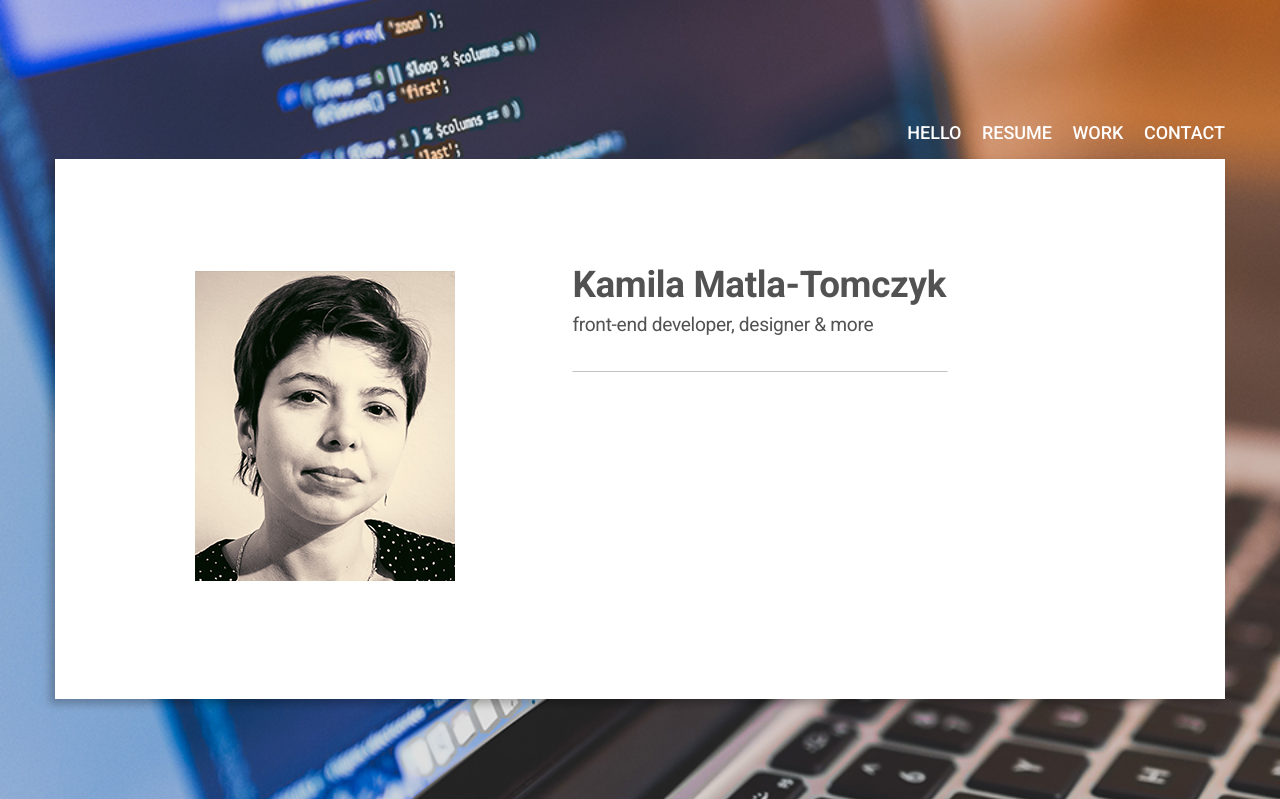
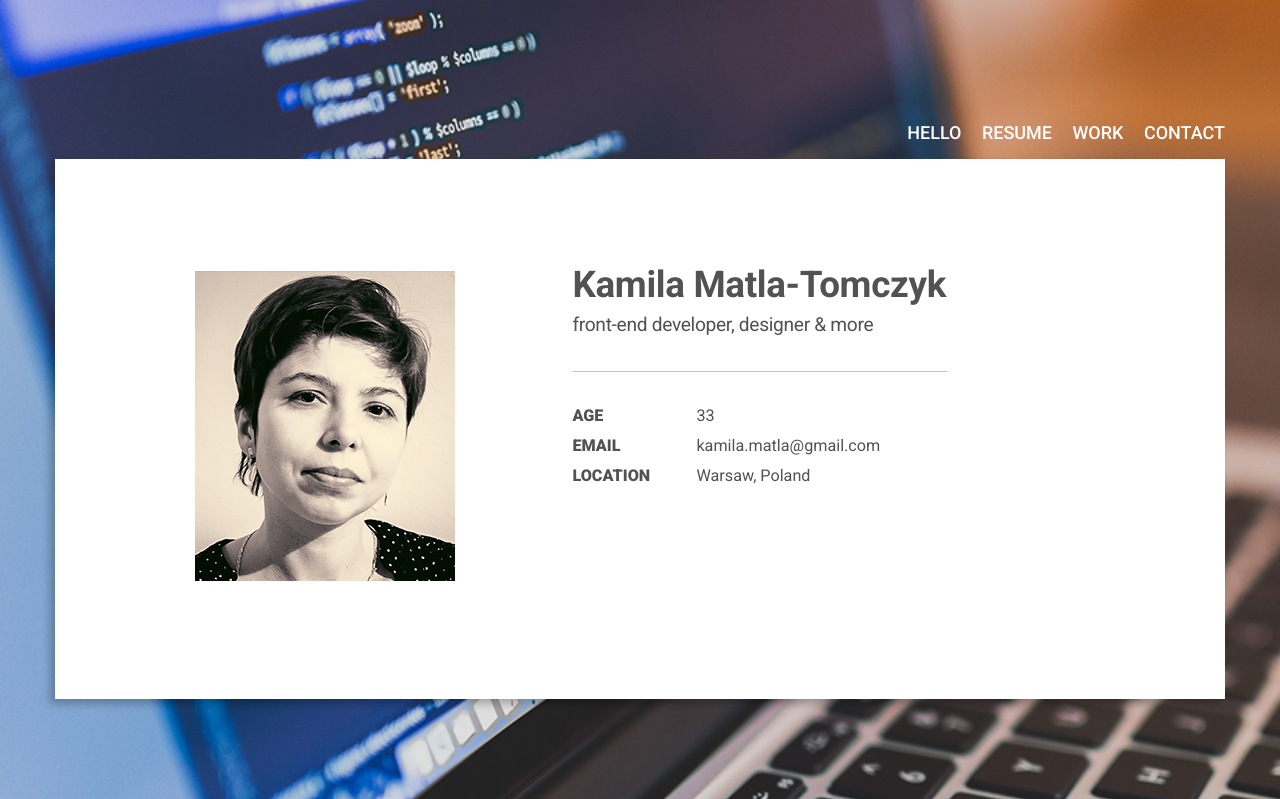
Before and after one commit to ka1130/ka1130.github.io, a PHP site: page / in a window 1280 px wide. Shown: the top 799 px of the page. Run offline with PHP 8.4, Linux system fonts and the light colour scheme; some libraries are stand-ins or nearby versions.

Commit message:
Somehow stable front part.

```diff
--- a/css/main.css
+++ b/css/main.css
@@ -1,4 +1,4 @@
-body, html, ul, li, h1, p {
+body, html, ul, li, h1, p, dl, dt, dd {
   margin: 0;
   padding: 0;
   box-sizing: border-box;
@@ -124,18 +124,33 @@ h1 {
       .card .front-main .data p {
         letter-spacing: -0.02rem; }
       .card .front-main .data p {
-        font-size: 1.2rem; }
+        font-size: 1.2rem;
+        font-weight: 400; }
       .card .front-main .data hr {
         width: 100%;
         margin: 2rem 0;
-        height: 0px;
         border-style: solid;
-        border-collapse: collapse;
         border-color: #c1c1c2;
         border-top: 1px solid #fff;
         border-right: 1px solid #fff;
         border-left: 1px solid #fff; }
 
+.data-bottom dl {
+  font-size: 90%;
+  width: 100%;
+  display: block; }
+  .data-bottom dl dt {
+    width: 120px;
+    height: 30px;
+    font-weight: 800;
+    text-transform: uppercase;
+    display: inline-block; }
+    .data-bottom dl dt:before {
+      content: "";
+      display: block; }
+  .data-bottom dl dd {
+    display: inline-block; }
+
 #resume {
   background-color: #c7c7c7;
   height: 100vh; }
--- a/index.html
+++ b/index.html
@@ -36,9 +36,23 @@
                         <img src="img/avatar.jpg" alt="profile photo">
                     </div>
                     <div class="data">
+                        <div class="data-top">
                             <h1>Kamila Matla-Tomczyk</h1>
                             <p>front-end developer, designer &amp; more</p>
                             <hr>
+                        </div>
+                        <div class="data-bottom">
+                        	<dl>
+                        		<dt>Age</dt>
+                        		<dd>33</dd>
+                        		<br>
+                        		<dt>Email</dt>
+                        		<dd>kamila.matla@gmail.com</dd>
+                        		<br>
+                        		<dt>Location</dt>
+                        		<dd>Warsaw, Poland</dd>
+                        	</dl>
+                        </div>
                     </div>
                 </div>
             </div>
--- a/sass/partials/_card.scss
+++ b/sass/partials/_card.scss
@@ -33,13 +33,12 @@
             }
             p {
                 font-size: 1.2rem;
+                font-weight: 400;
             }
             hr {
                 width: 100%;
                 margin: 2rem 0;
-                height: 0px;
                 border-style: solid;
-                border-collapse: collapse;
                 border-color: #c1c1c2;
                 border-top: 1px solid #fff;
                 border-right: 1px solid #fff;
@@ -48,3 +47,25 @@
         }
     }
 }
+
+.data-bottom dl {
+    font-size: 90%;
+    width: 100%;
+    display: block;
+    dt {
+        width: 120px;
+        height: 30px;
+        font-weight: 800;
+        text-transform: uppercase;
+        display: inline-block;
+
+        &:before {
+            content: "";
+            display: block;
+        }
+    }
+    dd {
+        display: inline-block;
+
+    }
+}
--- a/sass/partials/_reset.scss
+++ b/sass/partials/_reset.scss
@@ -1,4 +1,4 @@
-body, html, ul, li, h1, p {
+body, html, ul, li, h1, p, dl, dt, dd {
     margin: 0;
     padding: 0;
     box-sizing: border-box;
```
Lines whose indentation alone changed are shown as unchanged.
